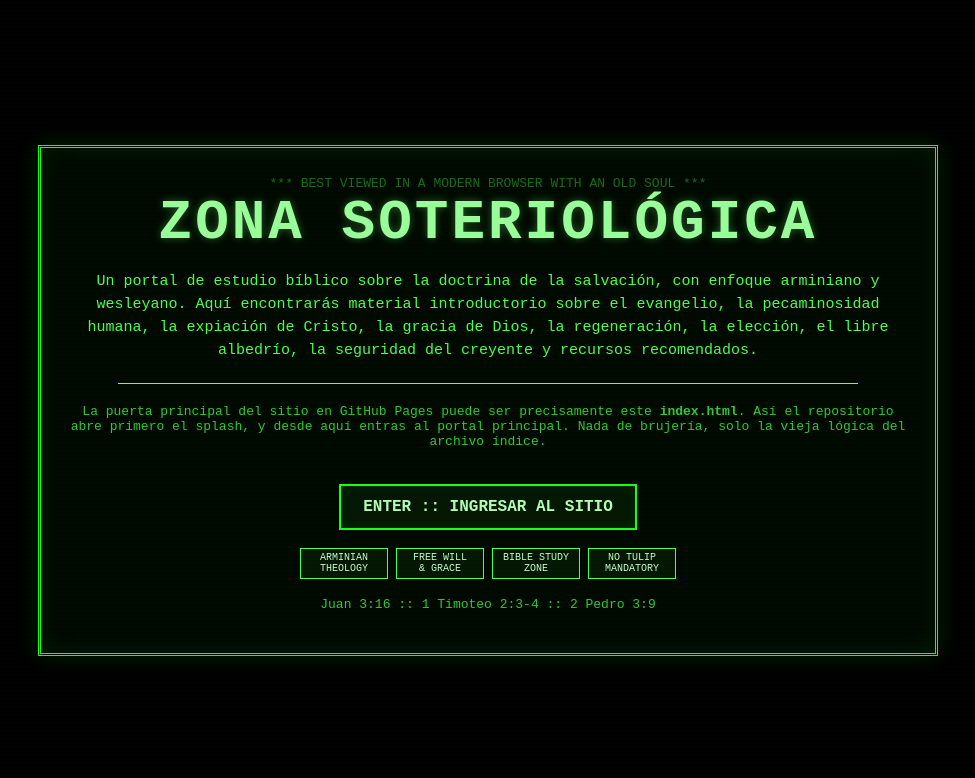
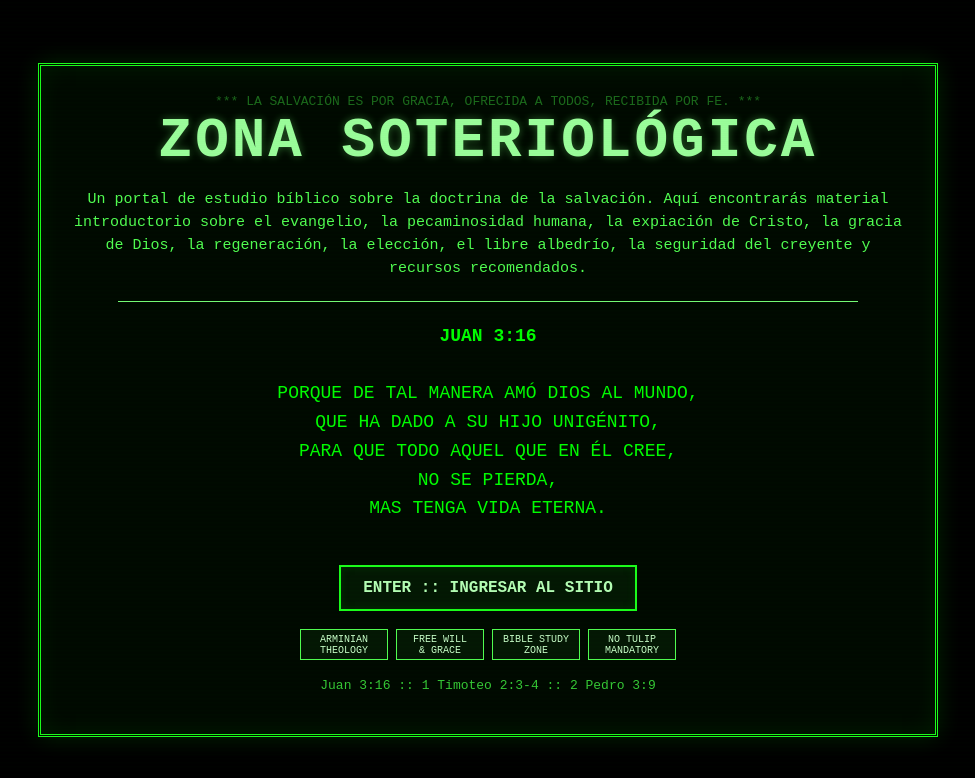
Before and after one commit to pereyralesser/zonasoteriologica, a plain HTML site: page index.html in a window 1280 px wide. Shown: the whole page, without its empty margins (152-1127 px from the left). Drawn offline with Linux system fonts and the light colour scheme.

Commit message:
Update index.html

```diff
--- a/index.html
+++ b/index.html
@@ -8,15 +8,29 @@
 </head>
 <body class="starfield splash">
   <div class="splash-box">
-    <div class="mini blink">*** BEST VIEWED IN A MODERN BROWSER WITH AN OLD SOUL ***</div>
+    <div class="mini blink">*** LA SALVACIÓN ES POR GRACIA, OFRECIDA A TODOS, RECIBIDA POR FE. ***</div>
     <h1>ZONA SOTERIOLÓGICA</h1>
     <p class="sub">
-      Un portal de estudio bíblico sobre la doctrina de la salvación, con enfoque arminiano y wesleyano.
-      Aquí encontrarás material introductorio sobre el evangelio, la pecaminosidad humana, la expiación de Cristo,
+      Un portal de estudio bíblico sobre la doctrina de la salvación. Aquí encontrarás material introductorio sobre el evangelio, la pecaminosidad humana, la expiación de Cristo,
       la gracia de Dios, la regeneración, la elección, el libre albedrío, la seguridad del creyente y recursos recomendados.
     </p>
     <hr class="rule">
-    <p class="mini">La puerta principal del sitio en GitHub Pages puede ser precisamente este <strong>index.html</strong>. Así el repositorio abre primero el splash, y desde aquí entras al portal principal. Nada de brujería, solo la vieja lógica del archivo índice.</p>
+    <div style="font-family:'Courier New', Courier, monospace;
+            color:#00ff00;
+            font-size:18px;
+            line-height:1.6;
+            text-transform:uppercase;
+            margin:20px 0;">
+
+<b>JUAN 3:16</b><br><br>
+
+PORQUE DE TAL MANERA AMÓ DIOS AL MUNDO,<br>
+QUE HA DADO A SU HIJO UNIGÉNITO,<br>
+PARA QUE TODO AQUEL QUE EN ÉL CREE,<br>
+NO SE PIERDA,<br>
+MAS TENGA VIDA ETERNA.
+
+</div>
     <a class="enter-btn" href="portal.html">ENTER :: INGRESAR AL SITIO</a>
     <div class="banner-row">
       <span class="banner">ARMINIAN<br>THEOLOGY</span>
```
